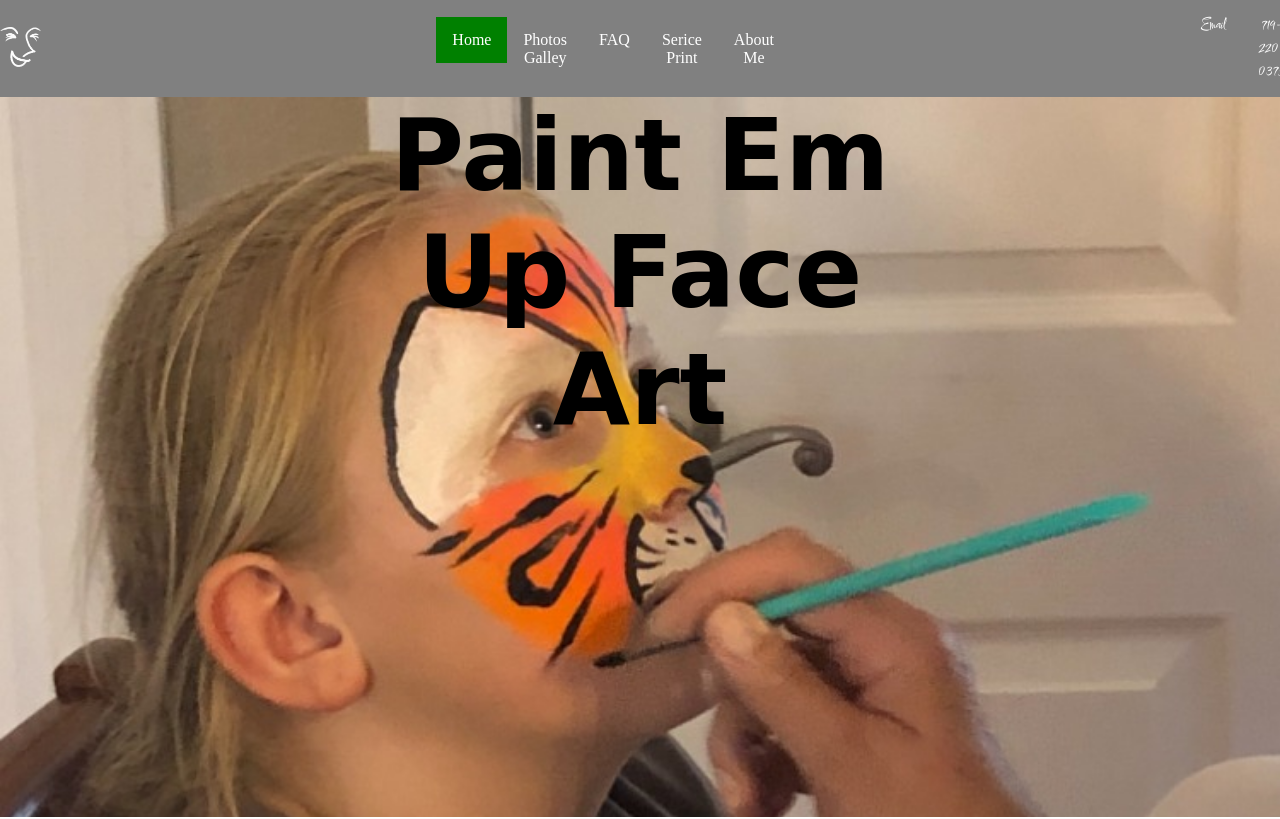
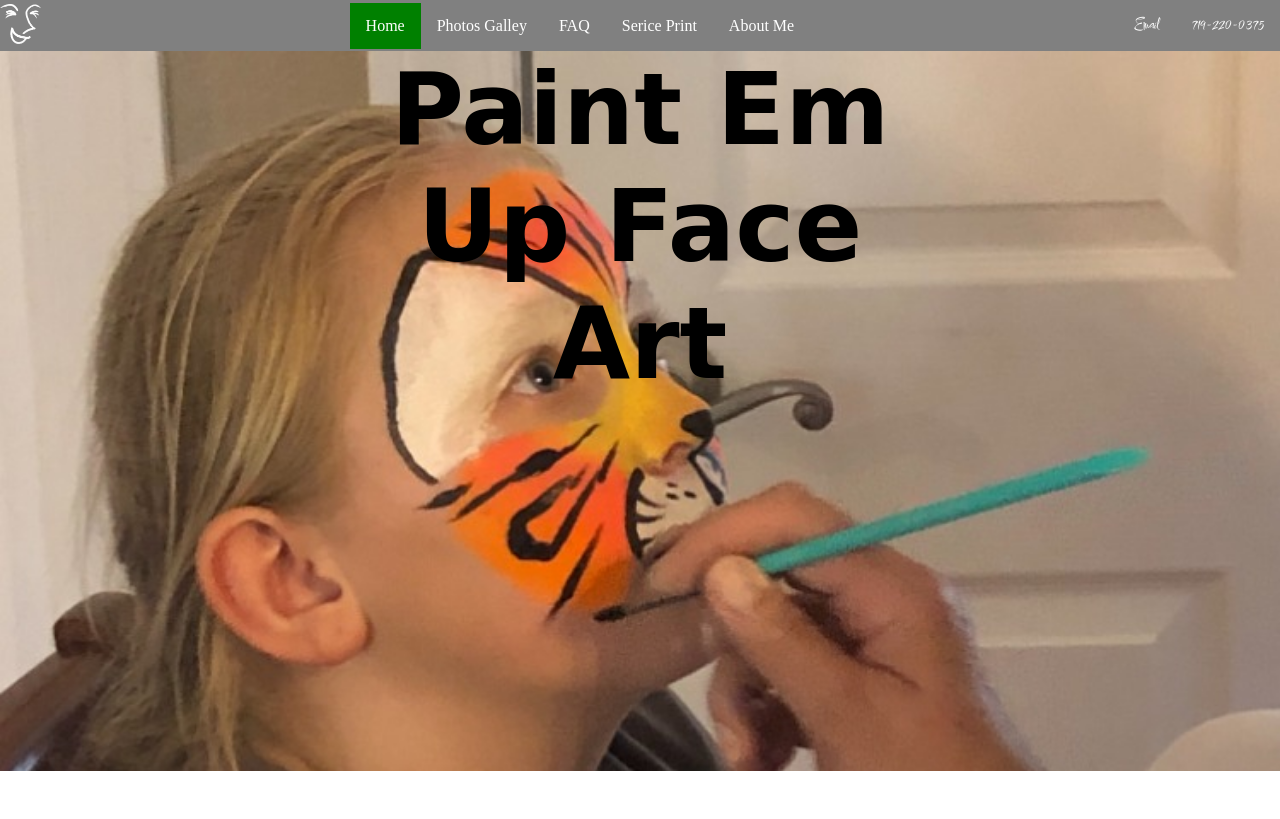
Before and after one commit to lego134/Paint-em-up-face-and-body-art, a plain HTML site: page index.html in a window 1280 px wide. Shown: the top 819 px of the page. Drawn offline with Linux system fonts and the light colour scheme; a web font is replaced by a local one.

Commit message:
made layout of the nabbar

```diff
--- a/css/about.css
+++ b/css/about.css
@@ -44,7 +44,6 @@ header{
       justify-content: space-between;
       align-items: center;
       width: 100%;
-      gap: 24.7rem;
   }
 
   .hamburger{
--- a/css/faq.css
+++ b/css/faq.css
@@ -40,7 +40,6 @@ body{
     justify-content: space-between;
     align-items: center;
     width: 100%;
-    gap: 24.7rem;
 }
 
 .hamburger{
--- a/css/home.css
+++ b/css/home.css
@@ -39,8 +39,7 @@ a {
       display: flex;
       justify-content: space-between;
       align-items: center;
-      width: auto;
-      gap: 24.7rem;
+      width: 100%;
   }
 
   .hamburger{
--- a/css/photos.css
+++ b/css/photos.css
@@ -16,7 +16,6 @@ body {
     justify-content: space-between;
     align-items: center;
     width: 100%;
-    gap: 24.7rem;
 }
 
 .hamburger{
--- a/css/services-prints.css
+++ b/css/services-prints.css
@@ -40,7 +40,6 @@ a {
       justify-content: space-between;
       align-items: center;
       width: auto;
-      gap: 24.7rem;
   }
 
   .hamburger{
```
